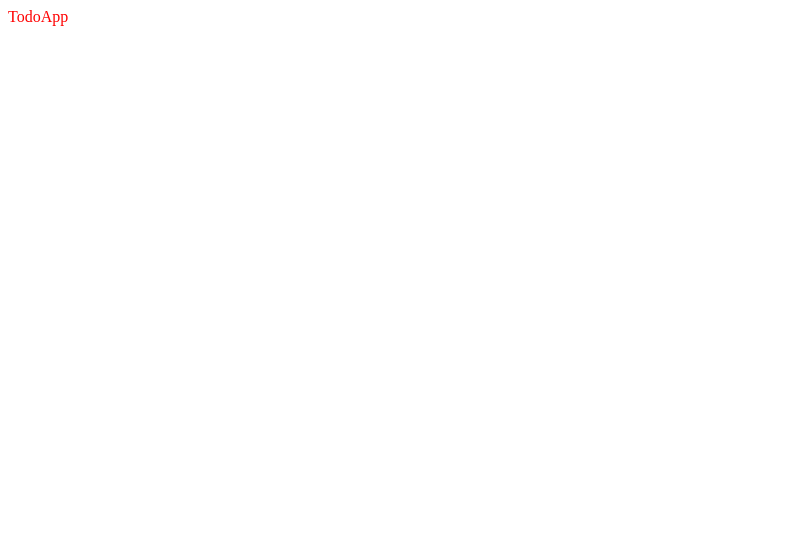
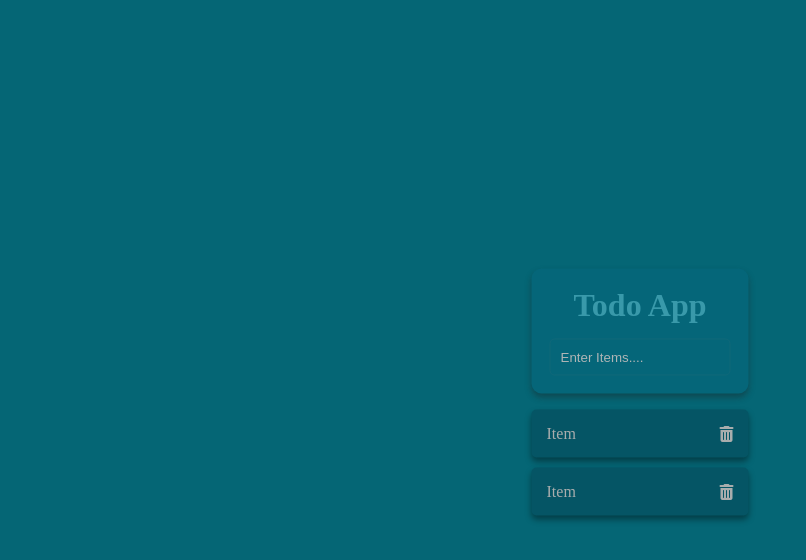
Before and after one commit to fuadofficial/todo-react, a React (Create React App) app: page / in a window 1280 px wide. Shown: the top 560 px of the page, without its empty margins (0-806 px from the left). Built offline with nearby package versions, Linux system fonts and the light colour scheme.

Commit message:
created todo list app design section

```diff
--- a/public/index.html
+++ b/public/index.html
@@ -1,14 +1,22 @@
 <!DOCTYPE html>
 <html lang="en">
-
   <head>
     <meta charset="utf-8" />
     <link rel="icon" href="%PUBLIC_URL%/favicon.ico" />
     <meta name="viewport" content="width=device-width, initial-scale=1" />
     <meta name="theme-color" content="#000000" />
-  <meta name="description" content="Web site created using create-react-app" />
+    <meta
+      name="description"
+      content="Web site created using create-react-app"
+    />
     <link rel="apple-touch-icon" href="%PUBLIC_URL%/logo192.png" />
-
+    <link
+      rel="stylesheet"
+      href="https://cdnjs.cloudflare.com/ajax/libs/font-awesome/6.5.2/css/all.min.css"
+      integrity="sha512-SnH5WK+bZxgPHs44uWIX+LLJAJ9/2PkPKZ5QiAj6Ta86w+fsb2TkcmfRyVX3pBnMFcV7oQPJkl9QevSCWr3W6A=="
+      crossorigin="anonymous"
+      referrerpolicy="no-referrer"
+    />
     <link rel="manifest" href="%PUBLIC_URL%/manifest.json" />
 
     <title>React App</title>
@@ -17,7 +25,5 @@
   <body>
     <noscript>You need to enable JavaScript to run this app.</noscript>
     <div id="root"></div>
-
   </body>
-
 </html>
--- a/src/component/TodoApp/TodoApp.css
+++ b/src/component/TodoApp/TodoApp.css
@@ -1,4 +1,55 @@
-body{
-    color: red;
-
+body {
+  margin: 0;
+  background-color: #056675;
 }
+.todo-container {
+  width: 217px;
+  position: absolute;
+  left: 50%;
+  top: 50%;
+  transform: translate(-50%, -50%);
+  text-align: center;
+}
+h1 {
+  margin: 0;
+  margin-bottom: 15px;
+  color: #3999aa;
+}
+.input-section {
+  background-color: #056679;
+  padding: 18px;
+  border-radius: 10px;
+  box-shadow: 0 4px 6px #1f1e1e66;
+}
+.input-section input {
+  border-radius: 5px;
+  border: 1px solid #106879;
+  width: 100%;
+  padding: 10px;
+  box-sizing: border-box;
+  background-color: #056679;
+  outline: none;
+  color: #d5d9da;
+}
+input::placeholder {
+  color: #afb5b6;
+}
+ul {
+  text-align: left;
+  padding: 0%;
+}
+ul li {
+  list-style: none;
+  background-color: #055565;
+  padding: 15px;
+  border-radius: 5px;
+  margin-bottom: 10px;
+  color: #a9adad;
+  box-shadow: 0 4px 6px #00000066;
+  display: flex;
+  align-items: center;
+}
+ul li i {
+  text-align: right;
+  flex: 1;
+}
--- a/src/component/TodoApp/TodoApp.js
+++ b/src/component/TodoApp/TodoApp.js
@@ -3,6 +3,17 @@ import "./TodoApp.css";
 
 export default class TodoApp extends Component {
   render() {
-    return <div>TodoApp</div>;
+    return (
+      <div className="todo-container">
+        <form className="input-section">
+          <h1>Todo App</h1>
+          <input type="text" placeholder="Enter Items...." />
+        </form>
+        <ul>
+          <li>Item <i className="fa-solid fa-trash-can"></i></li>
+          <li>Item <i className="fa-solid fa-trash-can"></i></li>
+        </ul>
+      </div>
+    );
   }
 }
```
Lines whose indentation alone changed are shown as unchanged.
